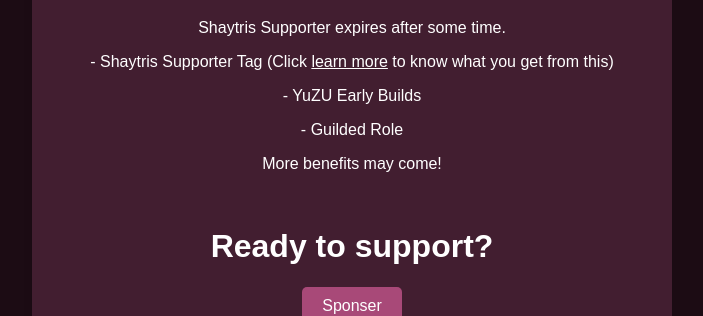
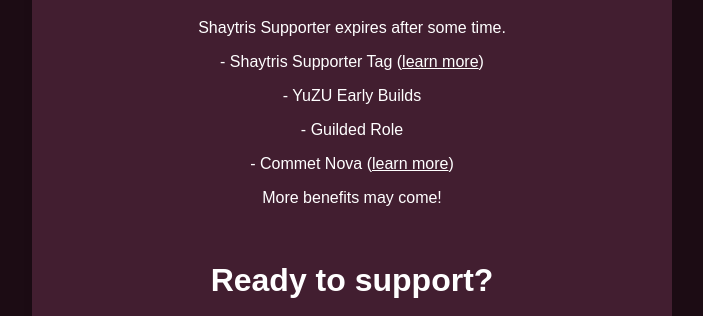
Before and after one commit to ch1ove/sponser-page, a plain HTML site: page index.html in a window 1280 px wide. Shown: the part 502-818 px from the top of the page, without its empty margins (288-991 px from the left). Drawn offline with Linux system fonts and the light colour scheme.

Commit message:
Fixed back link and added updated learn more buttons along with new bebnfets benefits for members!

```diff
--- a/index.html
+++ b/index.html
@@ -59,9 +59,10 @@
     <br>
     <h1>Cool what do I get?</h1>
     <p>Shaytris Supporter expires after some time.</p>
-    <p>- Shaytris Supporter Tag (Click <a href="https://www.shaytris.lol/suport">learn more</a> to know what you get from this)</p>
+    <p>- Shaytris Supporter Tag (<a href="https://www.shaytris.lol/suport">learn more</a>)</p>
     <p>- YuZU Early Builds</p>
     <p>- Guilded Role</p>
+    <p>- Commet Nova (<a href="https://www.shaytris.lol/suport">learn more</a>)
     <p>More benefits may come!</p>
     <br>
     <h1>Ready to support?</h1>
@@ -69,7 +70,7 @@
     <br>
     <br>
     <p>© Vanished 2024 - 2024</p>
-    <a href="https://van.nekoweb.org/">Back to home</a>
+    <a href="https://vanished.lol">Back to home</a>
 </div>
 
 </body>
```
